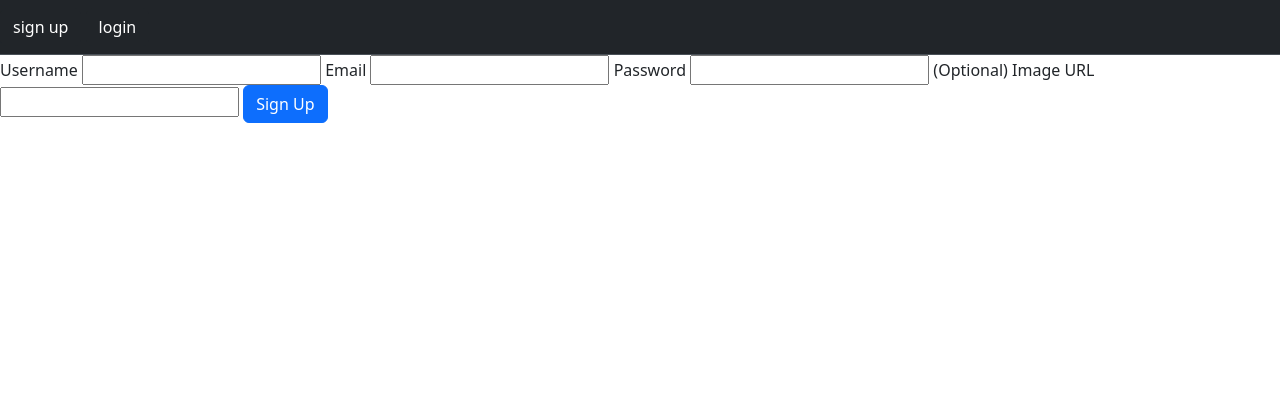
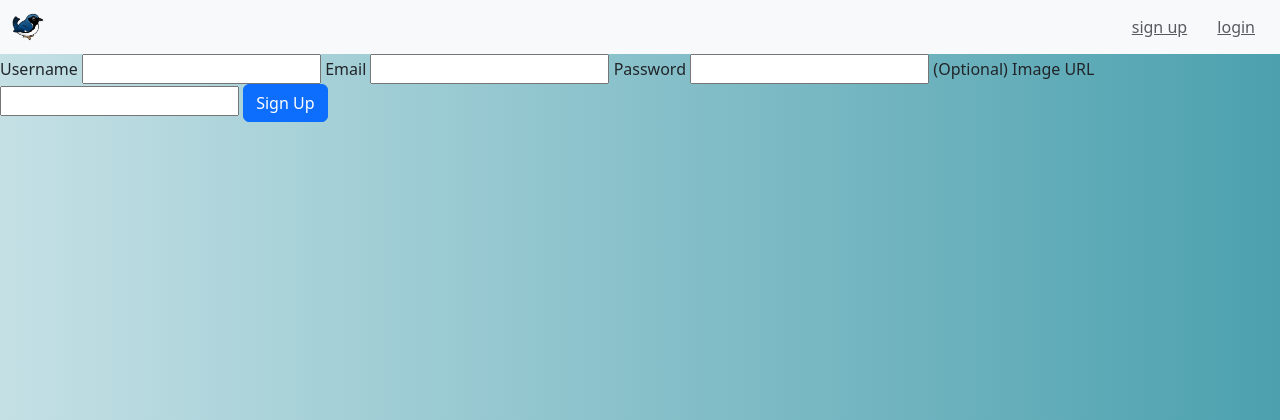
Before and after one commit to mbouanik/warbler, a Flask app: page /signup in a window 1280 px wide. Shown: the top 420 px of the page. Run offline with Flask 3, Linux system fonts and the light colour scheme.

Commit message:
working on navbar

```diff
--- a/static/app.css
+++ b/static/app.css
@@ -1,7 +1,20 @@
 body {
-  /* background-color: blue; */
+  background: #4ca1af; /* fallback for old browsers */
+  background: -webkit-linear-gradient(
+    to right,
+    #c4e0e5,
+    #4ca1af
+  ); /* Chrome 10-25, Safari 5.1-6 */
+  background: linear-gradient(
+    to right,
+    #c4e0e5,
+    #4ca1af
+  ); /* W3C, IE 10+/ Edge, Firefox 16+, Chrome 26+, Opera 12+, Safari 7+ */
 }
-
+nav {
+  background-color: #c4e0e5;
+  border: none;
+}
 #profile-pic {
   max-width: 3rem;
   max-height: 3rem;
@@ -84,7 +97,33 @@ body {
   flex-direction: row;
   flex-wrap: nowrap;
   padding: 1rem;
+  background-color: white;
 }
 .messages-list {
   border-radius: 2rem;
 }
+
+.card {
+  background-color: #c4e0e5;
+}
+
+.search {
+  background-color: white;
+}
+.search:focus {
+  background-color: white;
+}
+
+.btn-search {
+  background-color: #4ca1af;
+}
+
+.logout {
+  float: right;
+  margin: 0;
+}
+.logo {
+  height: 2rem;
+}
+.navbar {
+}
--- a/templates/base.html
+++ b/templates/base.html
@@ -8,22 +8,32 @@
     <link href="{{ url_for('app_routes.static', filename='app.css' ) }}" rel="stylesheet" />
   </head>
   <body>
-        <nav class="navbar bg-dark border-bottom border-body sticky-top" data-bs-theme="dark">
+        <nav class="navbar bg-body-tertiary sticky-top">
+            <div class="container-fluid navbar-right">
+
+                <a href="/"><img class="logo" src="{{ url_for('app_routes.static', filename='img/warbler-logo.png') }}" alt=""></a>
                 {% if user %}
-            <form action="/logout" method="POST">
-                <button class="btn btn-dark">logout</button>
-            </form>
+
                 <form class="d-flex" role="search">
                     <input class="form-control me-2" type="search" placeholder="Search" aria-label="Search">
                     <button class="btn btn-outline-success" type="submit">Search</button>
                 </form>
+                 <a class="" href="/users/{{ user.id }}">
+                        <img src="{{ user.image_url }}" alt="" class="rounded-circle logo">
+                    </a>
+
+                <form class="logout navbar-form navbar-righr" action="/logout" method="POST">
+                    <button class="btn btn-link text-muted">logout</button>
+                </form>
 
                 {% else %}
                 <div>
-                <a class="btn btn-dark" href="/signup">sign up</a>
-                <a class="btn btn-dark" href="/login">login</a>
+                    <a class="btn btn-link text-muted " href="/signup">sign up</a>
+                    <a class="btn btn-link text-muted " href="/login">login</a>
                 </div>
                 {% endif %}
+
+            </div>
         </nav>
            {% block content %} {% endblock %}
 <script src="https://cdn.jsdelivr.net/npm/bootstrap@5.3.2/dist/js/bootstrap.bundle.min.js" integrity="sha384-C6RzsynM9kWDrMNeT87bh95OGNyZPhcTNXj1NW7RuBCsyN/o0jlpcV8Qyq46cDfL" crossorigin="anonymous"></script>
```
Also changed, not shown: templates/home.html (+9 -9 lines), static/img/warbler-logo.png (added). Lines whose indentation alone changed are shown as unchanged.
